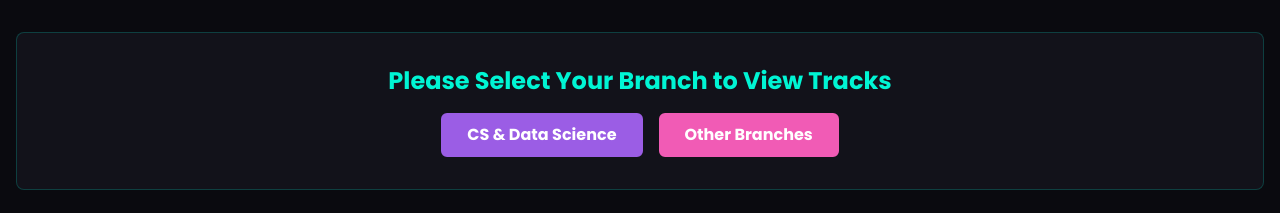
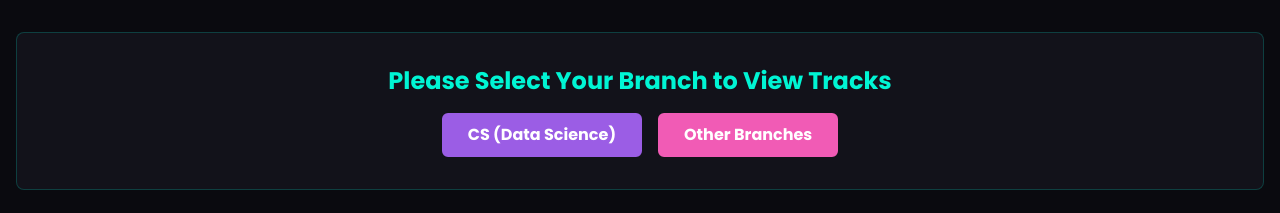
Before and after one commit to Sailnagale/agriai-hackathon-website-2, a Next.js app: page / in a window 1280 px wide. Shown: the part 1740-1953 px from the top of the page. Built offline with nearby package versions, Linux system fonts and the light colour scheme.

Commit message:
feat: happy life 3

```diff
--- a/src/components/ui/BranchSelector.tsx
+++ b/src/components/ui/BranchSelector.tsx
@@ -13,7 +13,7 @@ const BranchSelector = () => {
         <p className="text-light-text/80">
           You are currently viewing tracks for:{" "}
           <strong className="text-primary">
-            {branch === "datascience" ? "CS & Data Science" : "Other Branches"}
+            {branch === "datascience" ? "CS (Data Science)" : "Other Branches"}
           </strong>
         </p>
 
@@ -39,7 +39,7 @@ const BranchSelector = () => {
           onClick={() => setBranch("datascience")}
           className="bg-secondary border-secondary"
         >
-          CS & Data Science
+          CS (Data Science)
         </AnimatedButton>
         <AnimatedButton
           onClick={() => setBranch("other")}
```
